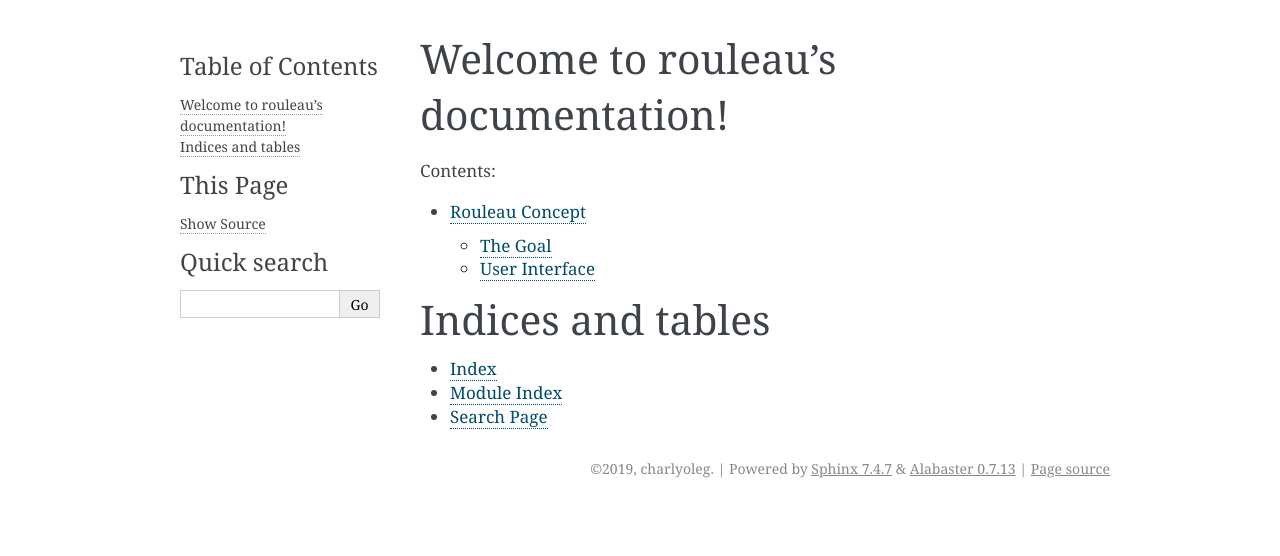
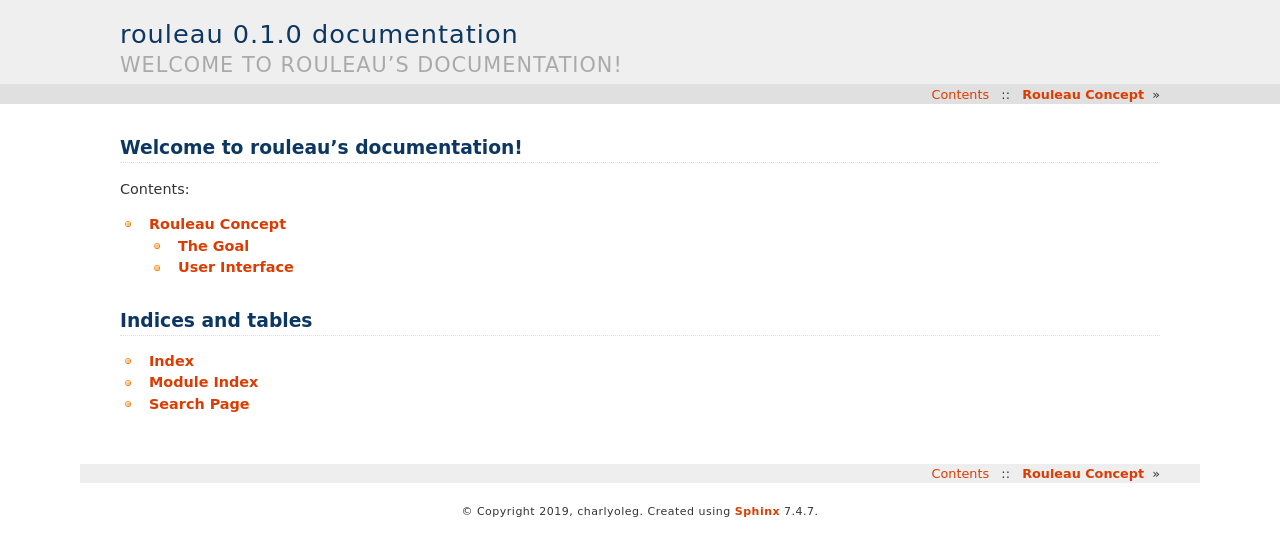
Before and after one commit to charlyoleg/rouleau, a Sphinx documentation site: the page built from docs/index.rst, in a window 1280 px wide. Shown: the top 556 px of the page. Built offline with Sphinx 7.4.7, drawn with Linux system fonts in a browser that asks for light colours.

Commit message:
sphinx with haiku theme

```diff
--- a/docs/conf.py
+++ b/docs/conf.py
@@ -47,7 +47,8 @@ exclude_patterns = ['_build', 'Thumbs.db', '.DS_Store']
 # The theme to use for HTML and HTML Help pages.  See the documentation for
 # a list of builtin themes.
 #
-html_theme = 'alabaster'
+#html_theme = 'alabaster'
+html_theme = 'haiku'
 
 # Add any paths that contain custom static files (such as style sheets) here,
 # relative to this directory. They are copied after the builtin static files,
```
